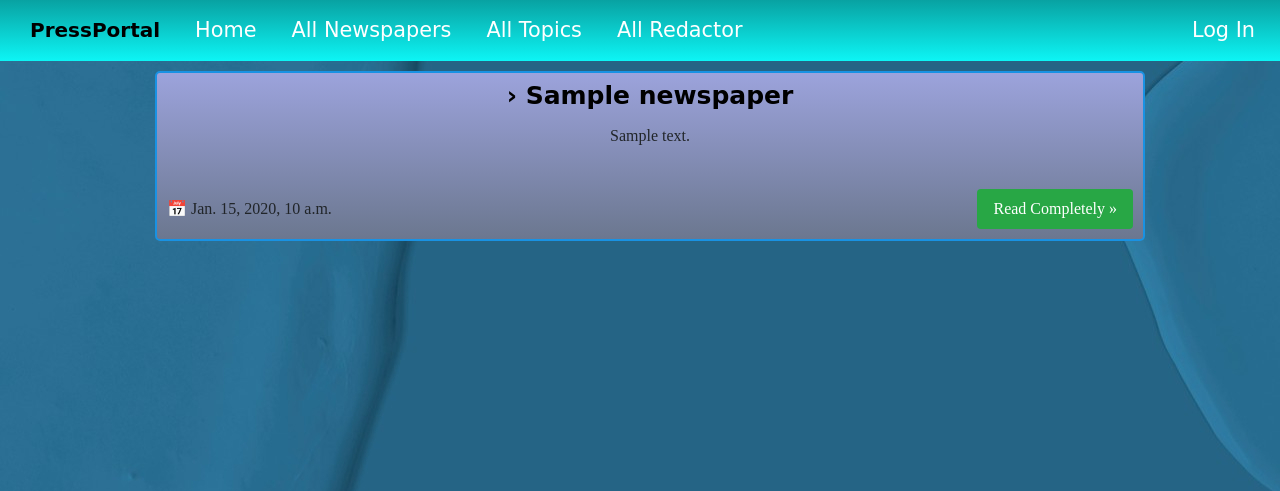
After one commit to saywin/press-portal, a Django app: page /newspaper/ in a window 1280 px wide. The commit adds this page. Shown: the top 491 px of the page. Run offline with Django 5.2, Linux system fonts and the light colour scheme; tables that the repository leaves empty hold one stand-in row (values such as "Sample post").

Commit message:
create newspaper_list.css and newspaper_list.html

```diff
--- a/static/css/header.css
+++ b/static/css/header.css
@@ -11,6 +11,7 @@ header {
     background: linear-gradient(#08a2a2, #0df5f5);
     color: #fff;
     font-family: "Comic Sans MS";
+    user-select: none;
 }
 
 .header-section {
@@ -20,7 +21,7 @@ header {
 
 .header-item {
     padding: 10px 15px;
-    font-size: 20px;
+    font-size: 1.3em;
     margin-left: 5px;
 }
 
--- a/static/css/main.css
+++ b/static/css/main.css
@@ -1,3 +1,5 @@
+
+
 main {
     user-select: none;
 }
@@ -8,7 +10,7 @@ main {
 
 .main-text h1 {
     position: absolute;
-    left: 42%;
+    left: 40%;
     bottom: 85%;
     font-size: 60px;
     font-weight: bold;
--- /dev/null
+++ b/static/css/newspaper_list.css
@@ -0,0 +1,77 @@
+body {
+    background-image: url("../img/newspaper-list.jpg");
+}
+
+.article-item {
+    display: block;
+    margin: 10px 10px 10px 10px;
+    border: #1992e3 2px solid;
+    width: 100%;
+    border-radius: 5px;
+    background: linear-gradient(#9ca3dc, #6b778f);
+    text-align: center;
+    padding: 10px;
+}
+
+.article-item img {
+    max-width: 100%;
+    height: auto;
+}
+
+.article-name a {
+    color: black;
+    font-weight: bold;
+    font-size: 25px;
+    text-decoration: none;
+    font-family: "Comic Sans MS";
+}
+
+.content {
+    padding: 20px;
+}
+
+.article-bottom {
+    display: flex;
+    align-items: center;
+    margin-top: 25px;
+
+}
+
+.article-viewed {
+    margin-right: 10px;
+}
+
+.article-viewed span {
+    margin-right: 5px;
+}
+
+.btn {
+    padding: 8px 16px;
+    background-color: #28a745;
+    color: #fff;
+    border: none;
+    border-radius: 4px;
+    text-decoration: none;
+    cursor: pointer;
+}
+
+.btn:hover {
+    background-color: #218838;
+}
+
+.ml-auto {
+    margin-left: auto;
+}
+
+.container{
+    width: 100%;
+    max-width: 1000px;
+    padding: 0 5px;
+    margin: 0 auto;
+}
+
+.container-cards {
+    display: grid;
+    width: 100%;
+    grid-template-columns: auto;
+}
--- a/templates/base.html
+++ b/templates/base.html
@@ -6,9 +6,11 @@
 	<meta name="viewport"
 	      content="width=device-width, user-scalable=no, initial-scale=1.0, maximum-scale=1.0, minimum-scale=1.0">
 	<meta http-equiv="X-UA-Compatible" content="ie=edge">
+	<link href="https://cdn.jsdelivr.net/npm/bootstrap@5.3.3/dist/css/bootstrap.min.css" rel="stylesheet" integrity="sha384-QWTKZyjpPEjISv5WaRU9OFeRpok6YctnYmDr5pNlyT2bRjXh0JMhjY6hW+ALEwIH" crossorigin="anonymous">
 	<link rel="stylesheet" type="text/css" href="{% static 'css/reset.css' %}">
 	<link rel="stylesheet" type="text/css" href="{% static 'css/header.css' %}">
 	<link rel="stylesheet" type="text/css" href="{% static 'css/main.css' %}">
+	<link rel="stylesheet" href="{% static "css/newspaper_list.css" %}">
 	{% block title %}
 		<title>Document</title>
 	{% endblock %}
@@ -16,7 +18,7 @@
 <body>
 {% include "includes/header.html" %}
 {% block content %}
-
 {% endblock %}
+{% include "includes/pagination.html" %}
 </body>
 </html>
--- /dev/null
+++ b/templates/redact_radar/newspaper_list.html
@@ -0,0 +1,26 @@
+{% extends "base.html" %}
+
+{% block content %}
+	<div class="container">
+	<div class="row">
+	{% for newspaper in newspaper_list %}
+		<div class="container-cards">
+		<div class="article-item">
+			<div>
+				<div>
+					<div class="article-name">
+						<a href="#">› {{ newspaper.title }}</a>
+					</div>
+					<p class="content">{{ newspaper.content|truncatechars:120 }}</p>
+					<div class="article-bottom">
+						<div class="article-viewed">
+							<span>📅 {{ newspaper.published_date }}</span>
+						</div>
+						<a href="#" class="btn btn-success ml-auto">Read Сompletely »</a>
+					</div>
+				</div>
+			</div>
+		</div>
+	{% endfor %}
+</div>
+{% endblock %}
```
Also changed, not shown: static/img/newspaper-list.jpg (added), static/img/newspaper-list2.jpg (added).
